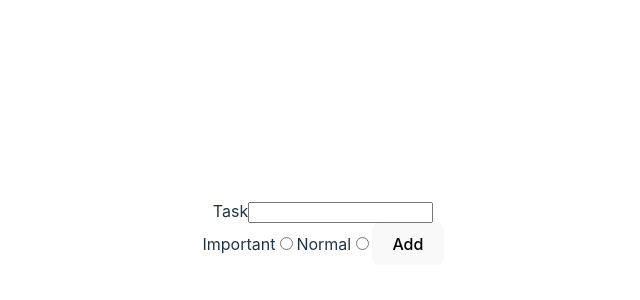
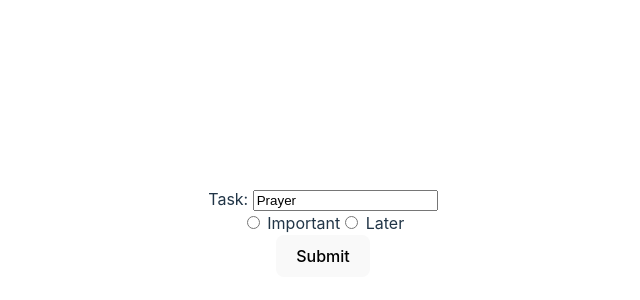
Before and after one commit to Asifmahmud436/Todo, a React (Vite) app: page / in a window 1280 px wide. Shown: the part 168-468 px from the top of the page, without its empty margins (317-957 px from the left). Built offline with nearby package versions, Linux system fonts and the light colour scheme.

Commit message:
form working successfully

```diff
--- a/package.json
+++ b/package.json
@@ -11,8 +11,8 @@
   },
   "dependencies": {
     "nanoid": "^5.0.9",
-    "react": "^18.3.1",
-    "react-dom": "^18.3.1"
+    "react": "^19.0.0",
+    "react-dom": "^19.0.0"
   },
   "devDependencies": {
     "@eslint/js": "^9.15.0",
--- a/src/App.jsx
+++ b/src/App.jsx
@@ -1,4 +1,3 @@
-/* eslint-disable no-unused-vars */
 import { useState } from "react";
 import reactLogo from "./assets/react.svg";
 import viteLogo from "/vite.svg";
@@ -7,45 +6,39 @@ import { nanoid } from "nanoid";
 
 function App() {
   const [tasks, setTasks] = useState([]);
-  function handleForm(FormData) {
-    const taskInfo = FormData.get("task");
-    setTasks((prev) => [...prev, taskInfo]);
+
+  function addTask(formData) {
+    const task = formData.get("task");
+    const priority = formData.get("choice");
+    // setTasks((prev) => [...prev, taskInfo]);
+    console.log(task);
+    console.log(priority);
   }
-  let taskArray = tasks.map((task) => <p key={nanoid()}>{task}</p>);
 
   return (
     <>
       {/* Form to create a task */}
-      <form action="handleForm">
-        <label htmlFor="task">
-          Task
-          <input type="text" name="task" id="task" />
+      <form action={addTask}>
+        <label htmlFor="text">Task: </label>
+        <input
+          id="task"
+          type="text"
+          name="task"
+          placeholder="Add a task for your day"
+          defaultValue="Prayer"
+        />
+        <br />
+
+        <label>
+          <input type="radio" name="choice" value="important" /> Important
+        </label>
+        <label>
+          <input type="radio" name="choice" value="later" /> Later
         </label>
         <br />
 
-        {/* Priority radio buttons to arrange tasks */}
-        <label htmlFor="important">
-          Important
-          <input
-            type="radio"
-            name="task_priority"
-            id="important"
-            value="important"
-          />
-        </label>
-
-        <label htmlFor="normal">
-          Normal
-          <input
-            type="radio"
-            name="task_priority"
-            id="normal"
-            value="important"
-          />
-        </label>
-        <button>Add</button>
+        <button>Submit</button>
       </form>
-      <div>{taskArray}</div>
     </>
   );
 }
```
Also changed, not shown: 1 other file (tests, documents, lock files or other folders).
